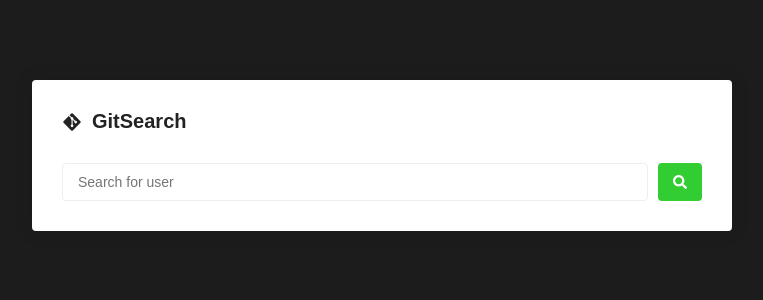
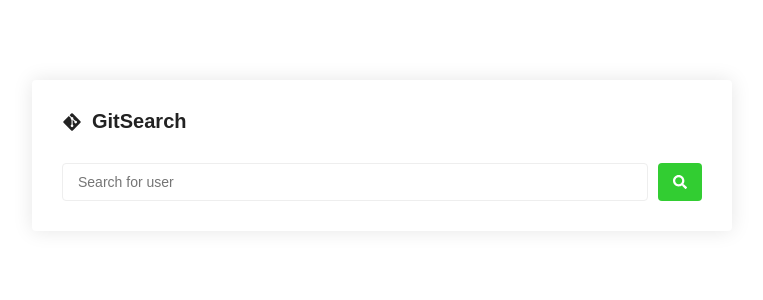
Before and after one commit to fallsantos/gitsearch, a React (Create React App) app: page / in a window 1280 px wide. Shown: the top 300 px of the page, without its empty margins (258-1021 px from the left). Built offline with nearby package versions, Linux system fonts and the light colour scheme.

Commit message:
:construction:  change the background color

```diff
--- a/src/styles/global.js
+++ b/src/styles/global.js
@@ -13,7 +13,7 @@ export default createGlobalStyle`
   }
 
   body {
-    background: #1c1c1c;
+    background: #ffffff;
     -webkit-font-smoothing: antialiased !important;
   }
 
```
